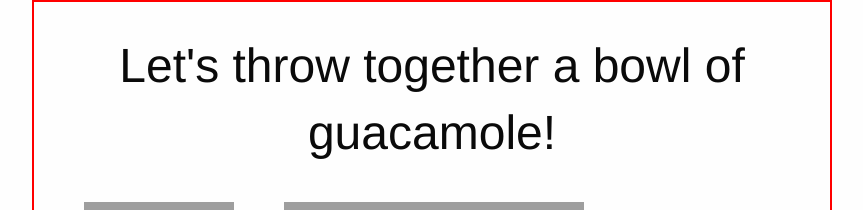
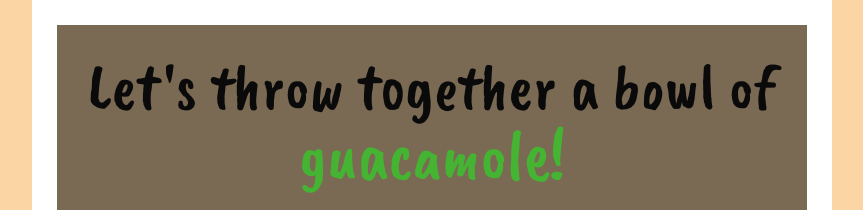
Before and after one commit to rheaerice/3870fa17_longscrolling, a plain HTML site: page index.html in a window 1280 px wide. Shown: the top 210 px of the page, without its empty margins (208-1071 px from the left). Drawn offline with nearby package versions, Linux system fonts and the light colour scheme; grey boxes are pictures that could not be loaded.

Commit message:
css start

```diff
--- a/css/app.css
+++ b/css/app.css
@@ -1,10 +1,14 @@
+body {
+  background-color: #FCD5A4;
+}
 
 #canvas {
-  border: 2px solid red;
+  border: 25px solid white;
   height: 10000px;
   width: 800px;
   margin: 0 auto;
   position: relative;
+  background-color: #7A6953;
 }
 /*header*/
 h1 {
@@ -12,6 +16,15 @@ h1 {
   text-align: center;
   position: absolute;
   z-index: 10;
+  font-family: 'Caveat Brush', cursive;
+  font-size: 65px;
+  line-height: 1;
+}
+#guac {
+  font-family: 'Caveat Brush', cursive;
+  font-size: 70px;
+  color: #44B432;
+
 }
 
 #prep {
@@ -234,6 +247,7 @@ z-index: 11;
   margin: auto;
 }
 h3 {
+  font-family: 'Caveat Brush', cursive;
   text-align: center;
 }
 
--- a/index.html
+++ b/index.html
@@ -6,6 +6,7 @@
     <meta name="viewport" content="width=device-width, initial-scale=1.0">
     <meta name="author" content="Rhea Erice">
     <title>Long Scrolling</title>
+    <link href="https://fonts.googleapis.com/css?family=Caveat+Brush" rel="stylesheet">
     <link rel="stylesheet" href="css/foundation.css">
     <link rel="stylesheet" href="css/app.css">
   </head>
@@ -13,7 +14,7 @@
 
     <div id="canvas">
     <header>
-      <h1>Let&apos;s throw together a bowl of guacamole&excl;</h1>
+      <h1>Let&apos;s throw together a bowl of <span id="guac">guacamole&excl;</span></h1>
     </header>
 
       <div id="prep">Prep Time</div> <!--get rid if don't have time to include how time can change -->
```
